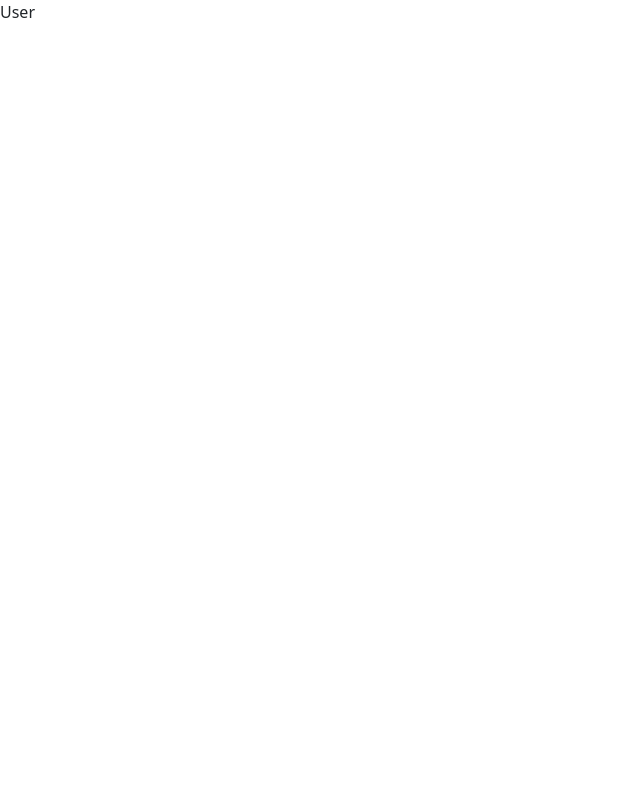
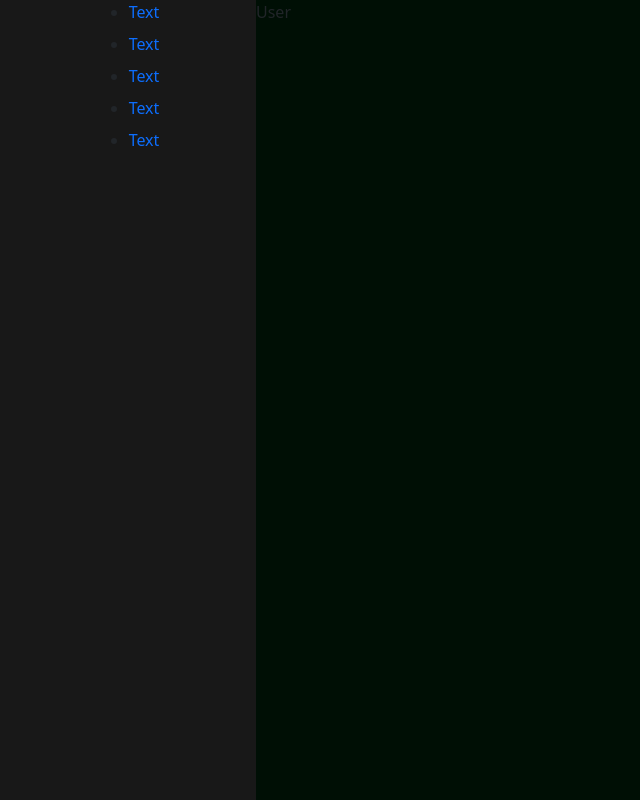
Before and after one commit to karlosg3/ProyectoReproductorWeb, a React (Create React App) app in the folder reproductorwebteriyaki/: page /user in a window 1280 px wide. Shown: the whole page, without its empty margins (0-640 px from the left). Built offline with nearby package versions, Linux system fonts and the light colour scheme.

Commit message:
feat: Inicia el agregado del Sidebar

```diff
--- /dev/null
+++ b/reproductorwebteriyaki/src/components/sidebar/index.js
@@ -0,0 +1,35 @@
+import { FormLabel } from "react-bootstrap";
+import "./sidebar.css";
+import SidebarButton from './sidebarButton';
+import React, { useState } from 'react';
+
+export default function Sidebar() {
+    const [userLoggedIn, setUserLoggedIn] = useState(false);
+
+    function handleLogin() {
+        // Simulate a login action
+        setUserLoggedIn(!userLoggedIn);
+    }
+    return(
+        //Navigation bar
+        <nav className='sidebar-container'>
+            <ul>
+                <li class="active">
+                    <SidebarButton to="/"/>
+                </li>
+                <li>
+                    <SidebarButton to="/busqueda"/>
+                </li>
+                <li>
+                    <SidebarButton to="/biblioteca"/>
+                </li>
+                <li>
+                    {userLoggedIn ? (<SidebarButton to="/user"/>) : (<SidebarButton to="/login"/>)}
+                </li>
+                <li>
+                    {userLoggedIn ? (<SidebarButton to="/user"/>) : (<SidebarButton to="/login"/>)}
+                </li>
+            </ul>
+        </nav>
+    )
+}
--- /dev/null
+++ b/reproductorwebteriyaki/src/components/sidebar/sidebar.css
@@ -0,0 +1,8 @@
+.sidebar-container {
+  display: flex;
+  flex-direction: column;
+  width: 20%;
+  height: 100%;
+  background-color: #181818;
+  align-items: center;
+}
--- /dev/null
+++ b/reproductorwebteriyaki/src/components/sidebar/sidebarButton.js
@@ -0,0 +1,11 @@
+import React from "react";
+import { Link } from "react-router-dom";
+import { FormLabel } from "react-bootstrap";
+
+export default function SidebarButton(props){
+    return(
+        <Link to={props.to}>
+            <FormLabel>Text</FormLabel>
+        </Link>
+    )
+}
--- a/reproductorwebteriyaki/src/index.css
+++ b/reproductorwebteriyaki/src/index.css
@@ -1,3 +1,5 @@
+@import url(./shared/globalStyles.css);
+
 body {
   margin: 0;
   font-family: -apple-system, BlinkMacSystemFont, 'Segoe UI', 'Roboto', 'Oxygen',
--- /dev/null
+++ b/reproductorwebteriyaki/src/screens/AccesoRapido.js
@@ -0,0 +1,13 @@
+import { FormLabel } from "react-bootstrap";
+
+function AccesoRapidoScreen(){
+    return(
+        <>
+           <div className="container">
+                <FormLabel>Acceso Rapido</FormLabel>
+            </div>
+        </>
+    )
+}
+
+export default AccesoRapidoScreen;
--- /dev/null
+++ b/reproductorwebteriyaki/src/screens/Busqueda.js
@@ -0,0 +1,9 @@
+import { Form, FormLabel } from "react-bootstrap";
+
+function BusquedaScreen() {
+    return(
+        <FormLabel>Busqueda</FormLabel>
+    )
+}
+
+export default BusquedaScreen;
--- /dev/null
+++ b/reproductorwebteriyaki/src/screens/css/home.css
@@ -0,0 +1,6 @@
+.home-screen{
+    height: 100vh;
+    width: 100vw;
+    background-color: rgb(0, 15, 5);
+    display: flex;
+}
--- a/reproductorwebteriyaki/src/screens/home.js
+++ b/reproductorwebteriyaki/src/screens/home.js
@@ -6,31 +6,39 @@ import PlaylistScreen from './Playlist';
 import AlbumScreen from './Album';
 import ArtistaScreen from './Artista';
 import BibliotecaScreen from './Biblioteca';
+import BusquedaScreen from './Busqueda';
 import CancionScreen from './Cancion';
 import FavoritasScreen from './Favoritas';
 import HistorialScreen from './Historial';
 import LogInScreen from './LogIn';
 import LyricsScreen from './Lyrics';
 import RegistroScreen from './Registro';
+import AccesoRapidoScreen from './AccesoRapido';
+import './css/home.css';
+import Sidebar from '../components/sidebar';
 
 function HomeScreen(){
     return(
         <Router>
+            <div className="home-screen">
+                <Sidebar />
                 <Routes>
                     //Se utilizara un identiifcador para la ruta especifica de los artistas, albums y canciones
-                <Route path="/" element={<FormLabel>Home</FormLabel>} />
+                    <Route path="/" element={<AccesoRapidoScreen />} />
                     <Route path="/album" element={<AlbumScreen />} />
                     <Route path="/artista" element={<ArtistaScreen />} />
                     <Route path="/biblioteca" element={<BibliotecaScreen />} />
                     <Route path="/cancion" element={<CancionScreen />} />
                     <Route path="/biblioteca/favoritas" element={<FavoritasScreen />} />
                     <Route path="/biblioteca/historial" element={<HistorialScreen />} />
+                    <Route path="/busqueda" element={<BusquedaScreen />} />
                     <Route path="/login" element={<LogInScreen />} />
                     <Route path="/lyrics" element={<LyricsScreen />} />
                     <Route path="/playlist" element={<PlaylistScreen />} />
                     <Route path="/registro" element={<RegistroScreen />} />
                     <Route path="/user" element={<UserScreen />} />
                 </Routes>
+            </div>
         </Router>
     )
 }
--- /dev/null
+++ b/reproductorwebteriyaki/src/shared/globalStyles.css
@@ -0,0 +1,5 @@
+.screen-container{
+    width: calc(100% - 20%);
+    height: 100%;
+    background-color: black;
+}
```
Lines whose indentation alone changed are shown as unchanged.
